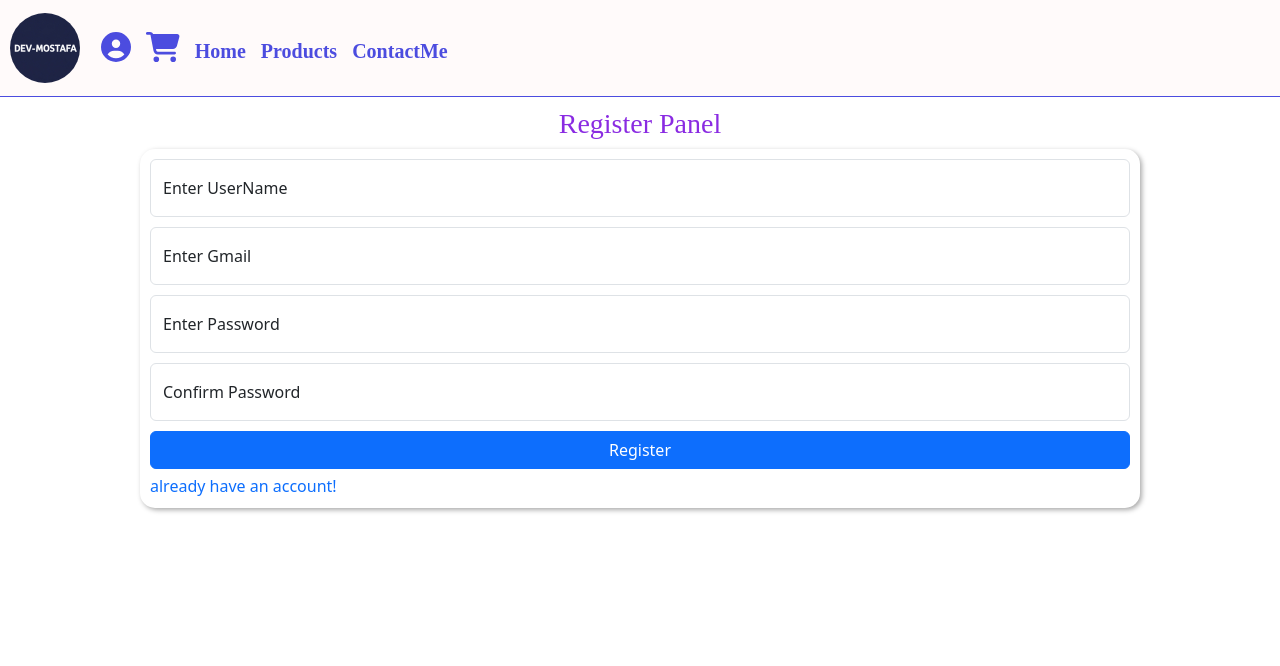
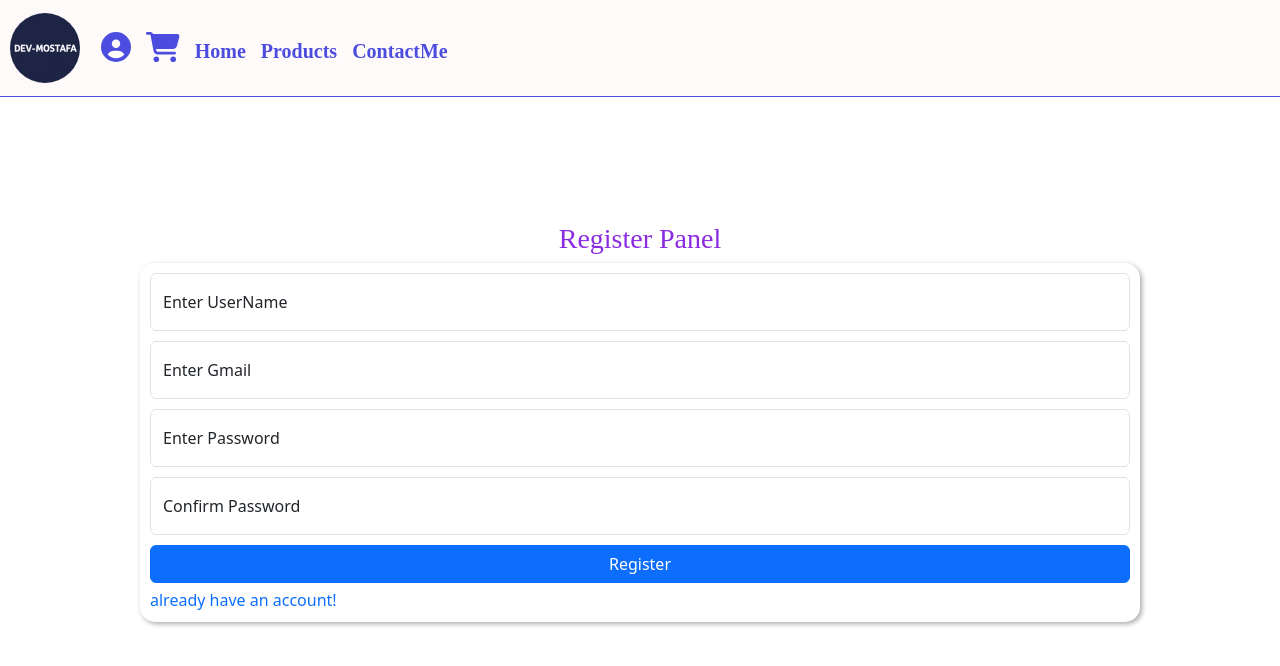
Before and after one commit to Dev-MostafaAzari/Uni-Project-Rework, a React (Create React App) app: page /register in a window 1280 px wide. Shown: the top 666 px of the page. Built offline with nearby package versions, Linux system fonts and the light colour scheme.

Commit message:
loginRegisterFlexFix

```diff
--- a/src/components/Login.js
+++ b/src/components/Login.js
@@ -1,37 +1,35 @@
 import React, { useContext } from 'react';
 import axios from "axios";
-import { Button, Form,} from 'react-bootstrap';
+import { Button, Form, } from 'react-bootstrap';
 import "../styles/Login.css";
 import { LoginOffCanContext } from '../contexts/LoginAndOffcanContext';
 import { Link } from 'react-router-dom';
 import { useNavigate } from 'react-router-dom';
 
 
-function LoginPage(){
+function LoginPage() {
     //braye redirect kardan bad az submit
-    const navigate =useNavigate()
+    const navigate = useNavigate()
 
-    const {setData,ProfileOpen,data} = useContext(LoginOffCanContext);
+    const { setData, ProfileOpen, data } = useContext(LoginOffCanContext);
 
-    const BaseUrl ="https://dummyjson.com";
-    function LoginSendData(content)
-    {
-        axios.post(`${BaseUrl}/auth/login`,{...content}).then(res =>{ProfileOpen();navigate("/Uni-Project-Rework");}).catch(error => console.log(error.message));
+    const BaseUrl = "https://dummyjson.com";
+    function LoginSendData(content) {
+        axios.post(`${BaseUrl}/auth/login`, { ...content }).then(res => { ProfileOpen(); navigate("/Uni-Project-Rework"); }).catch(error => console.log(error.message));
     }
 
-    function SubmitHandle(event){
+    function SubmitHandle(event) {
         event.preventDefault();
         LoginSendData(data);
     }
 
-    function dataInput(event)
-    {
+    function dataInput(event) {
         switch (event.target.name) {
             case "username":
-                setData({...data, username:event.target.value})
+                setData({ ...data, username: event.target.value })
                 break;
             case "password":
-                setData({...data,password:event.target.value})
+                setData({ ...data, password: event.target.value })
                 break;
             default:
                 break;
@@ -39,22 +37,24 @@ function LoginPage(){
     }
 
 
-    return(
+    return (
+        <div className="outerDivLogin">
             <div className="mainLogin">
                 <h3 className="loginTitle">Login Panel</h3>
                 <Form className="loginForm" onSubmit={SubmitHandle}>
                     <Form.Floating>
-                    <Form.Control name="username" value={data.username} onChange={dataInput} type="text" placeholder=""/>
+                        <Form.Control name="username" value={data.username} onChange={dataInput} type="text" placeholder="" />
                         <Form.Label>Username</Form.Label>
                     </Form.Floating>
                     <Form.Floating>
-                    <Form.Control name="password" value={data.password} onChange={dataInput} type="password" placeholder=""/>
+                        <Form.Control name="password" value={data.password} onChange={dataInput} type="password" placeholder="" />
                         <Form.Label>password</Form.Label>
                     </Form.Floating>
                     <Button type="submit">Login</Button>
                     <Link to="/register" className="needAccount">i dont have an account</Link>
                 </Form>
             </div>
+        </div>
     )
 }
 
--- a/src/components/Register.js
+++ b/src/components/Register.js
@@ -24,15 +24,16 @@ function RegisterPage() {
 
     const BaseUrl = "https://fakestoreapi.com";
     function SendData(data) {
-        axios.post(`${BaseUrl}/users`, data).then(res=>{console.log("data send"); console.log(res.data);Navigate("/login")}).catch(error=>console.log(error));
+        axios.post(`${BaseUrl}/users`, data).then(res => { console.log("data send"); console.log(res.data); Navigate("/login") }).catch(error => console.log(error));
     }
 
     return (
+        <div className="outerDivRegister">
             <div className="RegisterMain">
                 <h3 className="RegisterTitle">Register Panel</h3>
                 <Form className="FormContainer" onSubmit={handleSubmit(SendData)}>
                     <Form.Floating>
-                    <Form.Control id="RegisterName" type="text"  placeholder="" {...register("username")} />
+                        <Form.Control id="RegisterName" type="text" placeholder="" {...register("username")} />
                         <Form.Label>Enter UserName</Form.Label>
                     </Form.Floating>
                     <span className="FormError">{errors.username?.message}</span>
@@ -55,6 +56,7 @@ function RegisterPage() {
                     <Link to="/login" className="haveAccount">already have an account!</Link>
                 </Form>
             </div>
+        </div>
     )
 }
 
--- a/src/styles/Login.css
+++ b/src/styles/Login.css
@@ -1,3 +1,18 @@
+.outerDivLogin
+{
+    display: flex;
+    flex-direction:column;
+    justify-content: space-around;
+    height: 70vh;
+
+}
+.mainLogin
+{
+    display:flex;
+    flex-direction: column;
+    justify-content: center;
+    align-items:center;
+}
 .loginTitle
 {
     text-align: center;
@@ -11,7 +26,7 @@
     flex-direction: column;
     justify-content: center;
     max-width: 1000px;
-    margin: auto;
+    width: 90vw;
     gap: 5px;
     box-shadow: 2px 2px 5px #aaaaaa;
     padding: 20px 10px;
--- a/src/styles/Register.css
+++ b/src/styles/Register.css
@@ -1,4 +1,18 @@
+.outerDivRegister
+{
+    height: 80vh;
+    display: flex;
+    flex-direction: column;
+    justify-content: space-around;
+}
+.RegisterMain
+{
+    display: flex;
+    flex-direction:column;
+    justify-content:center;
+    align-items:center;
 
+}
 .RegisterTitle
 {
     text-align: center;
@@ -9,10 +23,10 @@
 .FormContainer
 {
     max-width: 1000px;
+    width: 90vw;
     display: flex;
     flex-direction: column;
     justify-content: center;
-    margin: auto;
     gap: 5px;
     box-shadow: 2px 2px 5px #aaaaaa;
     padding: 10px 10px;
```
Lines whose indentation alone changed are shown as unchanged.
